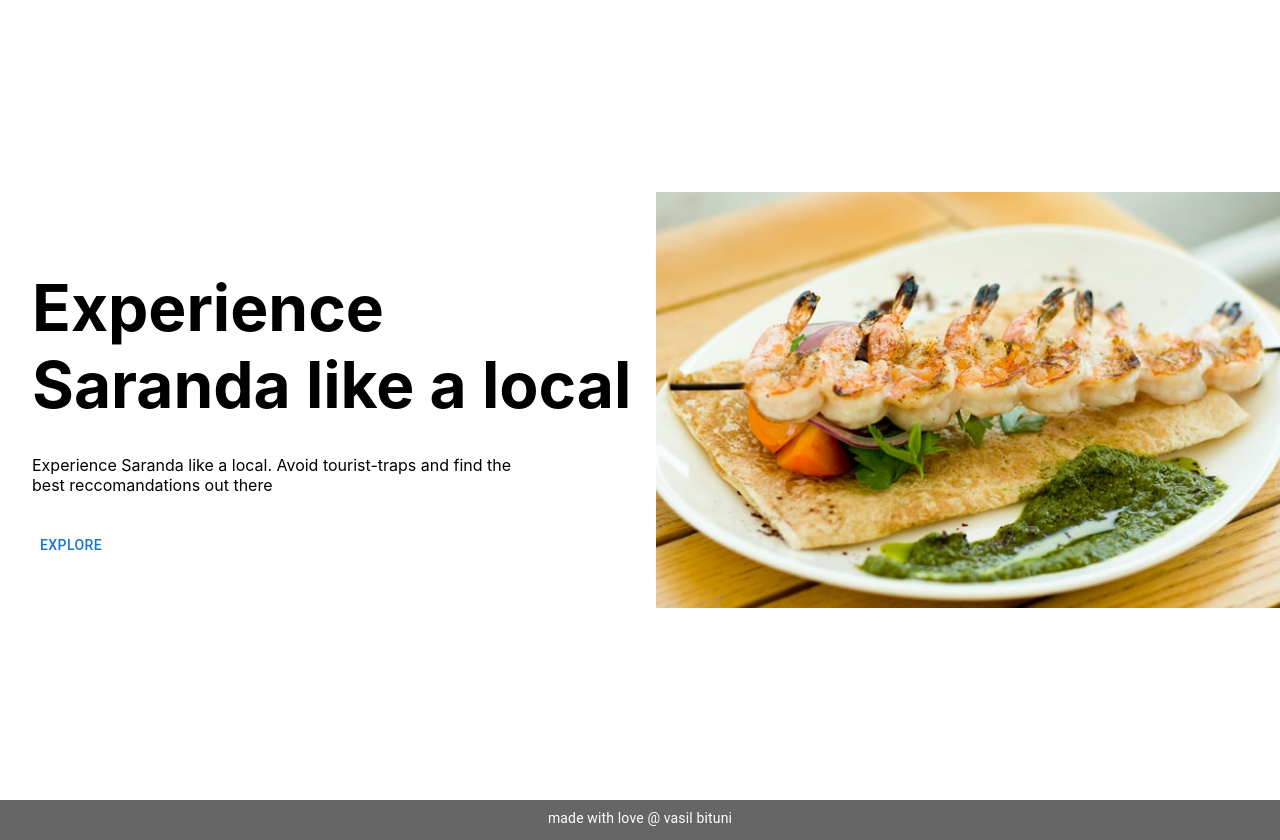
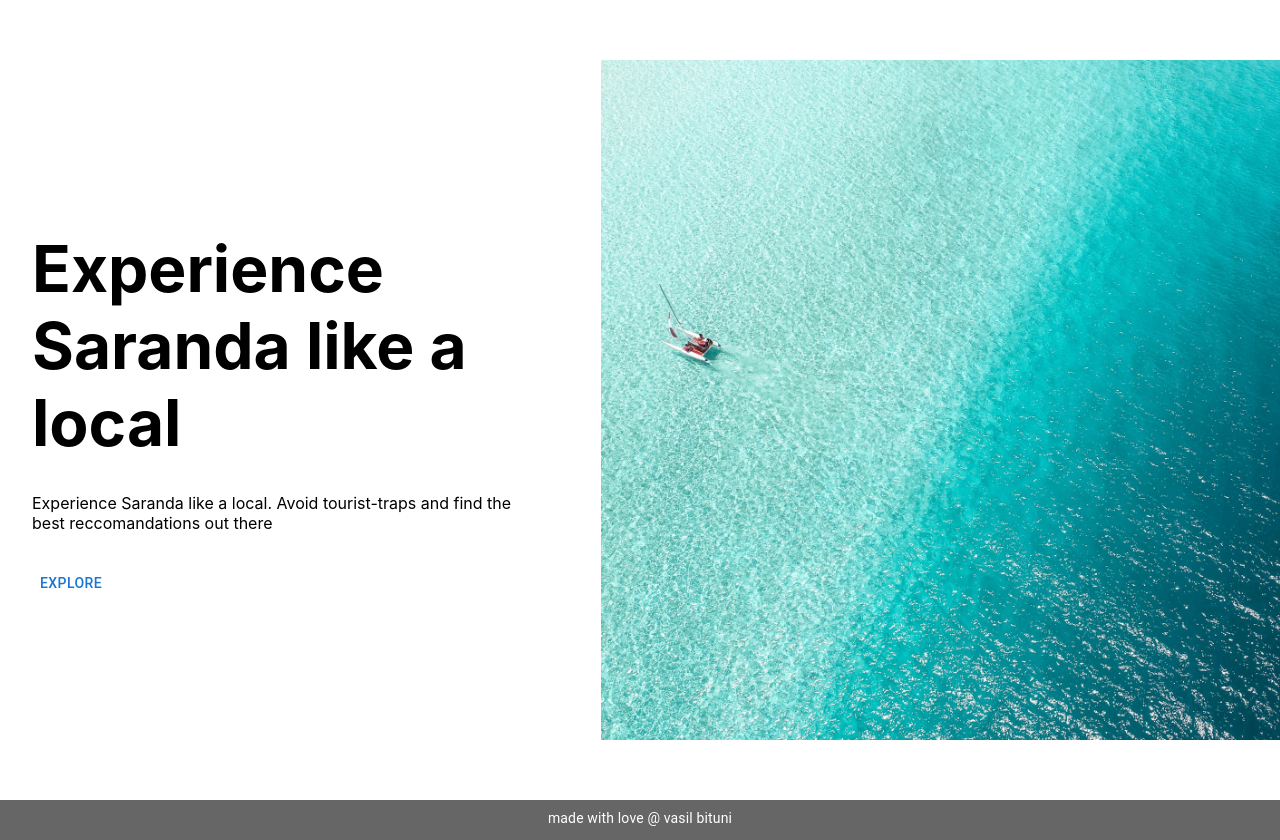
Before and after one commit to vbit27/local-guide, a React (Create React App) app: page / in a window 1280 px wide. Built offline with nearby package versions, Linux system fonts and the light colour scheme.

Commit message:
Make hero image responsive

```diff
--- a/src/Home/FullScreen.module.css
+++ b/src/Home/FullScreen.module.css
@@ -19,8 +19,8 @@
 
 img {
   justify-self: end;
-  max-width: 100%;
-  min-width: 400px;
+  max-width: 85vw;
+  max-height: 85vh;
 }
 
 .title {
--- a/src/Home/FullScreen.tsx
+++ b/src/Home/FullScreen.tsx
@@ -15,9 +15,9 @@ const FullScreen: React.FC = () => {
         <Button>Explore</Button>
       </div>
 
-      <MediaQuery minWidth={900}>
+      <MediaQuery minWidth={1000}>
         <div className={classes.containerRight}>
-          <img src={'./images/seafood.jpg'} alt="sailing-boat" />
+          <img src={'./images/background2.jpg'} alt="sailing-boat" />
         </div>
       </MediaQuery>
     </div>
```
Also changed, not shown: public/images/background2.jpg (added).
